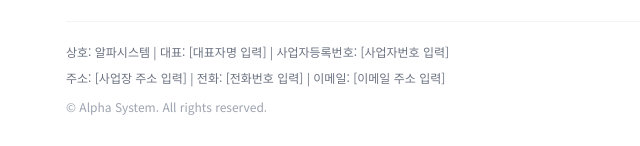
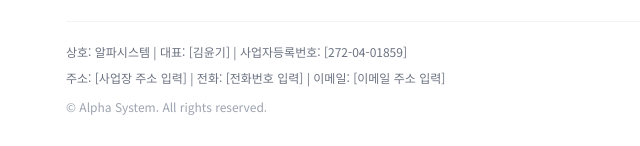
Before and after one commit to alphasystems-kr/alphasystems-kr.github.io, a plain HTML site: page index.html in a window 1280 px wide. Shown: the part 1928-2074 px from the top of the page, 22-662 px from the left. Drawn offline with nearby package versions, Linux system fonts and the light colour scheme.

Commit message:
Update and rename code_artifact.html to index.html

```diff
--- a/code_artifact.html
+++ b/index.html
@@ -253,7 +253,7 @@
         </div>
       </div>
       <div class="pt-5 text-xs text-gray-500 space-y-1.5 leading-relaxed">
-        <p>상호: 알파시스템 | 대표: [대표자명 입력] | 사업자등록번호: [사업자번호 입력]</p>
+        <p>상호: 알파시스템 | 대표: [김윤기] | 사업자등록번호: [272-04-01859]</p>
         <p>주소: [사업장 주소 입력] | 전화: [전화번호 입력] | 이메일: [이메일 주소 입력]</p>
         <p class="text-gray-400 pt-1">© Alpha System. All rights reserved.</p>
       </div>
```
